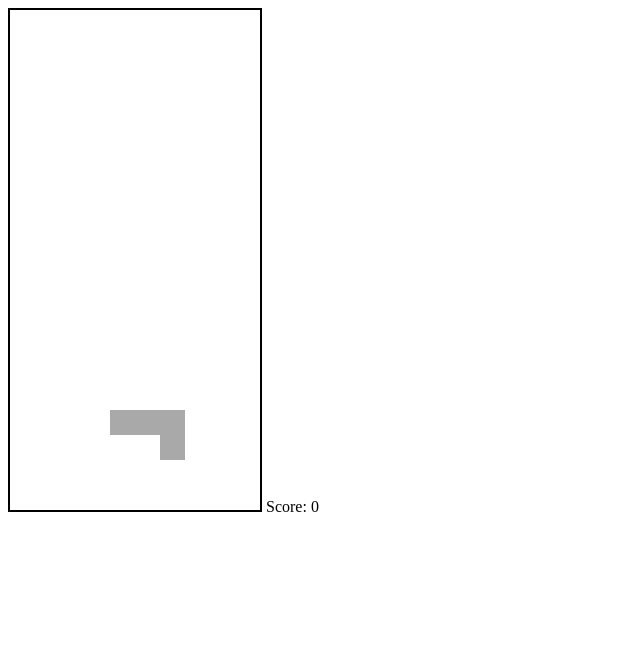
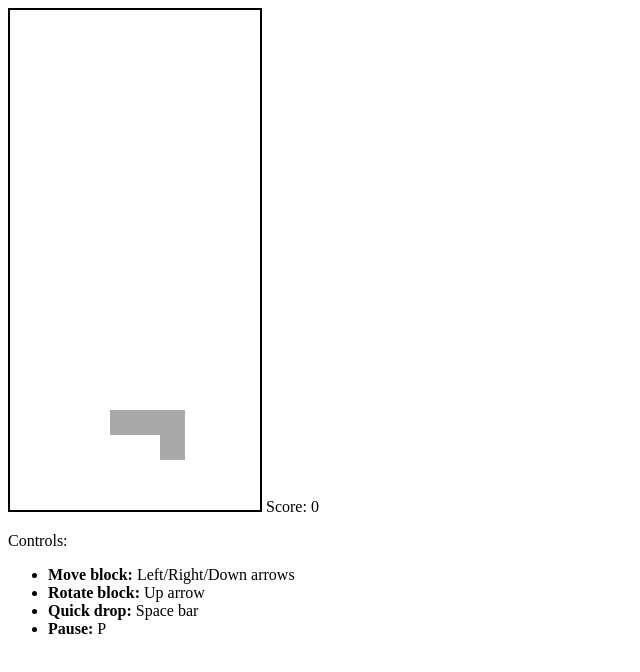
Before and after one commit to philpee2/Tetris, a plain HTML site: page public/index.html in a window 1280 px wide. Shown: the whole page, without its empty margins (0-640 px from the left). Drawn offline with Linux system fonts and the light colour scheme.

Commit message:
adds control instructions

```diff
--- a/public/index.html
+++ b/public/index.html
@@ -26,6 +26,25 @@
 
   <span>Score: </span> <span id="score">0</span>
 
+    <div id="controls">
+      <p>Controls: </p>
+      <ul>
+        <li>
+          <strong>Move block: </strong>Left/Right/Down arrows
+        </li>
+
+        <li>
+          <strong>Rotate block: </strong>Up arrow
+        </li>
+
+        <li>
+          <strong>Quick drop: </strong>Space bar
+        </li>
+
+        <li><strong>Pause: </strong>P</li>
+      </ul>
+    </div>
+
 </head>
 
 <body>
--- a/todo.txt
+++ /dev/null
@@ -1,2 +0,0 @@
-- Add grid lines
-- Fix end-game alert bug
```
